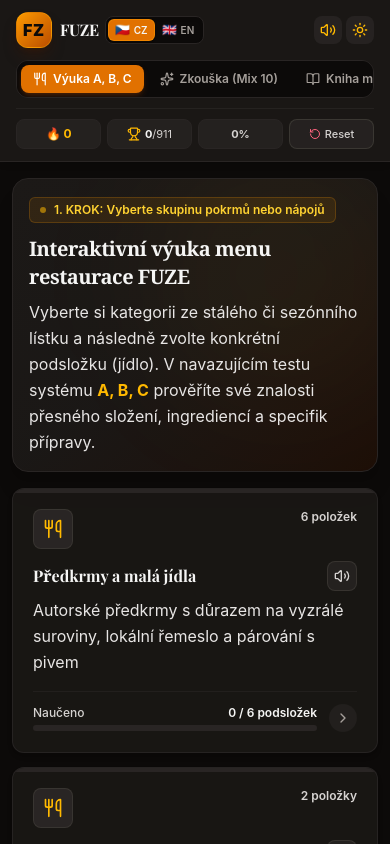
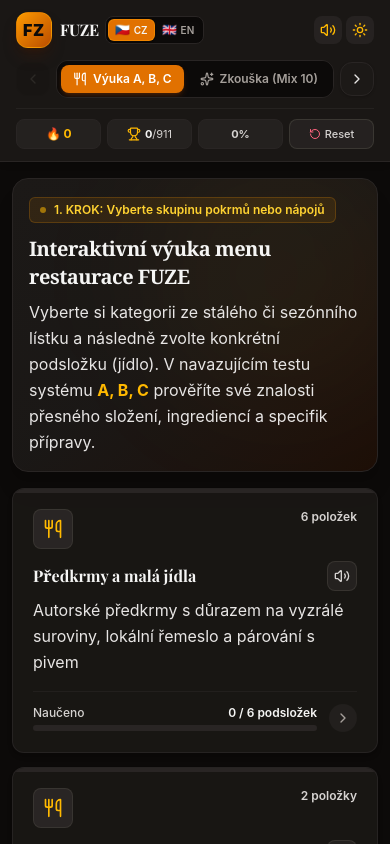
Before and after one commit to rzounekjan/fuze, a React (Vite) app: page / in a window 390 px wide. Shown: the top 844 px of the page. Built offline with nearby package versions, Linux system fonts and the light colour scheme; a web font is replaced by a local one.

Commit message:
feat(ui): add horizontal scrolling for navigation tabs
Implement scrollable containers for header and library subcategories with indicator buttons to improve usability on mobile devices.

```diff
--- a/src/components/Header.tsx
+++ b/src/components/Header.tsx
@@ -1,5 +1,5 @@
 import React from 'react';
-import { Volume2, VolumeX, BookOpen, Trophy, Sparkles, Utensils, RotateCcw, MapPin, Library, Sun, Moon } from 'lucide-react';
+import { Volume2, VolumeX, BookOpen, Trophy, Sparkles, Utensils, RotateCcw, MapPin, Library, Sun, Moon, ChevronLeft, ChevronRight } from 'lucide-react';
 import { UserStats } from '../utils/storage';
 import { soundManager } from '../utils/sound';
 import { PWAInstallButton } from './PWAInstallButton';
@@ -30,6 +30,50 @@
   onToggleTheme
 }) => {
   const [soundOn, setSoundOn] = React.useState<boolean>(soundManager.isEnabled());
+  const tabsRef = React.useRef<HTMLDivElement>(null);
+  const [hasOverflow, setHasOverflow] = React.useState(false);
+  const [canScrollLeft, setCanScrollLeft] = React.useState(false);
+  const [canScrollRight, setCanScrollRight] = React.useState(false);
+
+  const updateScrollButtons = React.useCallback(() => {
+    const el = tabsRef.current;
+    if (!el) return;
+    const overflow = el.scrollWidth > el.clientWidth + 4;
+    setHasOverflow(overflow);
+    setCanScrollLeft(el.scrollLeft > 4);
+    setCanScrollRight(el.scrollLeft < el.scrollWidth - el.clientWidth - 4);
+  }, []);
+
+  React.useEffect(() => {
+    const el = tabsRef.current;
+    if (!el) return;
+    updateScrollButtons();
+    el.addEventListener('scroll', updateScrollButtons, { passive: true });
+    window.addEventListener('resize', updateScrollButtons);
+
+    // Ensure active tab is gently scrolled into view if clipped
+    const activeBtn = el.querySelector('[data-active="true"]') as HTMLElement | null;
+    if (activeBtn) {
+      activeBtn.scrollIntoView({ behavior: 'smooth', block: 'nearest', inline: 'nearest' });
+    }
+
+    return () => {
+      el.removeEventListener('scroll', updateScrollButtons);
+      window.removeEventListener('resize', updateScrollButtons);
+    };
+  }, [updateScrollButtons, currentTab]);
+
+  const handleScrollLeft = () => {
+    if (tabsRef.current) {
+      tabsRef.current.scrollBy({ left: -150, behavior: 'smooth' });
+    }
+  };
+
+  const handleScrollRight = () => {
+    if (tabsRef.current) {
+      tabsRef.current.scrollBy({ left: 150, behavior: 'smooth' });
+    }
+  };
 
   const handleToggleSound = () => {
     const next = soundManager.toggle();
@@ -129,10 +173,34 @@
             </div>
           </div>
 
+          {/* Nav Tabs Container with Scroll Buttons on both sides */}
+          <div className="relative flex items-center w-full lg:w-auto min-w-0">
+            {/* Tlačítko posunu doleva */}
+            <button
+              type="button"
+              onClick={handleScrollLeft}
+              disabled={!canScrollLeft}
+              title={language === 'en' ? 'Scroll tabs left' : 'Posunout záložky doleva'}
+              aria-label={language === 'en' ? 'Scroll tabs left' : 'Posunout záložky doleva'}
+              className={`p-2 rounded-xl border transition-all shrink-0 mr-1.5 ${
+                hasOverflow ? 'flex' : 'hidden lg:hidden'
+              } items-center justify-center min-w-[34px] min-h-[34px] ${
+                canScrollLeft
+                  ? 'bg-stone-900 hover:bg-stone-800 text-stone-200 hover:text-amber-400 border-stone-800 hover:border-amber-500/50 shadow-sm active:scale-95'
+                  : 'bg-stone-950/40 text-stone-600 border-stone-900/60 opacity-30 cursor-not-allowed'
+              }`}
+            >
+              <ChevronLeft className="w-4 h-4" />
+            </button>
+
             {/* Nav Tabs - Swipable on mobile with no-scrollbar */}
-          <div className="flex items-center gap-1 sm:gap-1.5 bg-stone-950 p-1 rounded-xl border border-stone-800 w-full lg:w-auto justify-start lg:justify-center overflow-x-auto no-scrollbar scroll-smooth">
+            <div
+              ref={tabsRef}
+              className="flex-1 flex items-center gap-1 sm:gap-1.5 bg-stone-950 p-1 rounded-xl border border-stone-800 justify-start lg:justify-center overflow-x-auto no-scrollbar scroll-smooth min-w-0"
+            >
               <button
                 onClick={() => setCurrentTab('train')}
+                data-active={currentTab === 'train'}
                 className={`shrink-0 flex items-center gap-1.5 sm:gap-2 px-3 sm:px-3.5 py-1.5 rounded-lg text-xs font-semibold transition-all ${
                   currentTab === 'train'
                     ? 'bg-amber-600 text-white shadow-md shadow-amber-900/40'
@@ -145,6 +213,7 @@
 
               <button
                 onClick={() => setCurrentTab('exam')}
+                data-active={currentTab === 'exam'}
                 className={`shrink-0 flex items-center gap-1.5 sm:gap-2 px-3 sm:px-3.5 py-1.5 rounded-lg text-xs font-semibold transition-all ${
                   currentTab === 'exam'
                     ? 'bg-amber-600 text-white shadow-md shadow-amber-900/40'
@@ -157,6 +226,7 @@
 
               <button
                 onClick={() => setCurrentTab('catalog')}
+                data-active={currentTab === 'catalog'}
                 className={`shrink-0 flex items-center gap-1.5 sm:gap-2 px-3 sm:px-3.5 py-1.5 rounded-lg text-xs font-semibold transition-all ${
                   currentTab === 'catalog'
                     ? 'bg-amber-600 text-white shadow-md shadow-amber-900/40'
@@ -169,6 +239,7 @@
 
               <button
                 onClick={() => setCurrentTab('tables')}
+                data-active={currentTab === 'tables'}
                 className={`shrink-0 flex items-center gap-1.5 sm:gap-2 px-3 sm:px-3.5 py-1.5 rounded-lg text-xs font-semibold transition-all ${
                   currentTab === 'tables'
                     ? 'bg-amber-600 text-white shadow-md shadow-amber-900/40'
@@ -181,6 +252,7 @@
 
               <button
                 onClick={() => setCurrentTab('library')}
+                data-active={currentTab === 'library'}
                 className={`shrink-0 flex items-center gap-1.5 sm:gap-2 px-3 sm:px-3.5 py-1.5 rounded-lg text-xs font-semibold transition-all ${
                   currentTab === 'library'
                     ? 'bg-amber-600 text-white shadow-md shadow-amber-900/40'
@@ -189,6 +261,25 @@
               >
                 <Library className="w-3.5 h-3.5 text-amber-400" />
                 <span>{language === 'en' ? 'Library' : 'Knihovna'}</span>
+              </button>
+            </div>
+
+            {/* Tlačítko posunu doprava */}
+            <button
+              type="button"
+              onClick={handleScrollRight}
+              disabled={!canScrollRight}
+              title={language === 'en' ? 'Scroll tabs right' : 'Posunout záložky doprava'}
+              aria-label={language === 'en' ? 'Scroll tabs right' : 'Posunout záložky doprava'}
+              className={`p-2 rounded-xl border transition-all shrink-0 ml-1.5 ${
+                hasOverflow ? 'flex' : 'hidden lg:hidden'
+              } items-center justify-center min-w-[34px] min-h-[34px] ${
+                canScrollRight
+                  ? 'bg-stone-900 hover:bg-stone-800 text-stone-200 hover:text-amber-400 border-stone-800 hover:border-amber-500/50 shadow-sm active:scale-95'
+                  : 'bg-stone-950/40 text-stone-600 border-stone-900/60 opacity-30 cursor-not-allowed'
+              }`}
+            >
+              <ChevronRight className="w-4 h-4" />
             </button>
           </div>
 
--- a/src/components/LibraryView.tsx
+++ b/src/components/LibraryView.tsx
@@ -1,4 +1,4 @@
-import React, { useState, useMemo } from 'react';
+import React, { useState, useMemo, useRef, useEffect, useCallback } from 'react';
 import {
   BookOpen,
   Search,
@@ -7,6 +7,7 @@
   Sparkles,
   Layers,
   X,
+  ChevronLeft,
   ChevronRight,
   Info,
   Globe,
@@ -61,6 +62,30 @@
   // Modal active item
   const [activeCulinaryModal, setActiveCulinaryModal] = useState<CulinaryTerm | null>(null);
   const [activeBeverageModal, setActiveBeverageModal] = useState<BeverageItem | null>(null);
+
+  // Subcategory horizontal scroll ref & buttons
+  const subcatRef = useRef<HTMLDivElement>(null);
+  const [canSubcatLeft, setCanSubcatLeft] = useState(false);
+  const [canSubcatRight, setCanSubcatRight] = useState(false);
+
+  const updateSubcatScroll = useCallback(() => {
+    const el = subcatRef.current;
+    if (!el) return;
+    setCanSubcatLeft(el.scrollLeft > 4);
+    setCanSubcatRight(el.scrollLeft < el.scrollWidth - el.clientWidth - 4);
+  }, []);
+
+  useEffect(() => {
+    const el = subcatRef.current;
+    if (!el) return;
+    updateSubcatScroll();
+    el.addEventListener('scroll', updateSubcatScroll, { passive: true });
+    window.addEventListener('resize', updateSubcatScroll);
+    return () => {
+      el.removeEventListener('scroll', updateSubcatScroll);
+      window.removeEventListener('resize', updateSubcatScroll);
+    };
+  }, [updateSubcatScroll, activeTab]);
 
   const handleTabChange = (tab: LibraryTab) => {
     setActiveTab(tab);
@@ -367,8 +392,28 @@
         </div>
       </div>
 
-      {/* Sub-Category Filters with Audio Accompaniment - Smooth horizontal swipe */}
-      <div className="flex items-center gap-1.5 overflow-x-auto pb-1.5 no-scrollbar scroll-smooth">
+      {/* Sub-Category Filters with Audio Accompaniment and Scroll Buttons */}
+      <div className="relative flex items-center w-full min-w-0">
+        {/* Tlačítko posunu filtrů doleva */}
+        <button
+          type="button"
+          onClick={() => subcatRef.current?.scrollBy({ left: -140, behavior: 'smooth' })}
+          disabled={!canSubcatLeft}
+          title={isEn ? 'Scroll filters left' : 'Posunout filtry doleva'}
+          aria-label={isEn ? 'Scroll filters left' : 'Posunout filtry doleva'}
+          className={`p-1.5 rounded-lg border transition-all shrink-0 mr-1 flex items-center justify-center min-w-[30px] min-h-[30px] ${
+            canSubcatLeft
+              ? 'bg-stone-900 hover:bg-stone-800 text-stone-200 hover:text-amber-400 border-stone-800 hover:border-amber-500/50 shadow-sm active:scale-95'
+              : 'bg-stone-950/40 text-stone-600 border-stone-900/60 opacity-30 cursor-not-allowed'
+          }`}
+        >
+          <ChevronLeft className="w-3.5 h-3.5" />
+        </button>
+
+        <div
+          ref={subcatRef}
+          className="flex-1 flex items-center gap-1.5 overflow-x-auto pb-1.5 no-scrollbar scroll-smooth min-w-0"
+        >
           {activeTab === 'culinary' ? (
             culinaryCategories.map(cat => {
               const isSelected = selectedCulinaryCategory === cat.id;
@@ -436,6 +481,23 @@
               );
             })
           )}
+        </div>
+
+        {/* Tlačítko posunu filtrů doprava */}
+        <button
+          type="button"
+          onClick={() => subcatRef.current?.scrollBy({ left: 140, behavior: 'smooth' })}
+          disabled={!canSubcatRight}
+          title={isEn ? 'Scroll filters right' : 'Posunout filtry doprava'}
+          aria-label={isEn ? 'Scroll filters right' : 'Posunout filtry doprava'}
+          className={`p-1.5 rounded-lg border transition-all shrink-0 ml-1 flex items-center justify-center min-w-[30px] min-h-[30px] ${
+            canSubcatRight
+              ? 'bg-stone-900 hover:bg-stone-800 text-stone-200 hover:text-amber-400 border-stone-800 hover:border-amber-500/50 shadow-sm active:scale-95'
+              : 'bg-stone-950/40 text-stone-600 border-stone-900/60 opacity-30 cursor-not-allowed'
+          }`}
+        >
+          <ChevronRight className="w-3.5 h-3.5" />
+        </button>
       </div>
 
       {/* Results Count & Active Status */}
```
Lines whose indentation alone changed are shown as unchanged.
